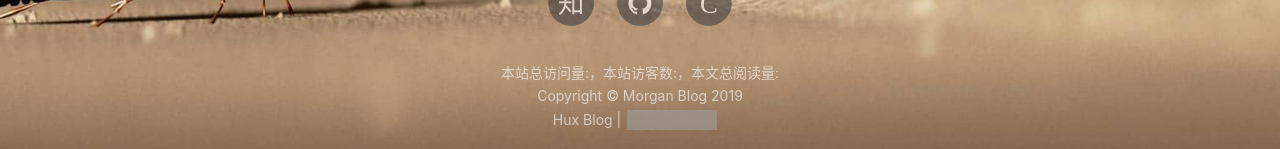
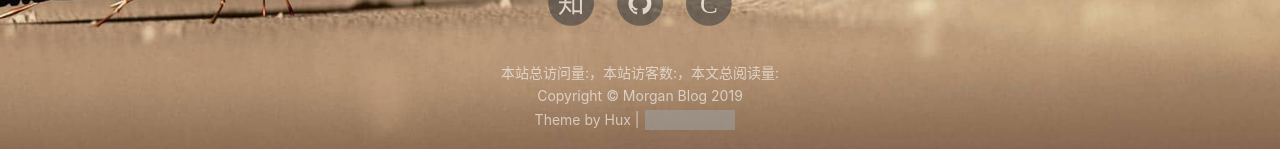
Before and after one commit to goelo/goelo.github.io, a Jekyll site: the page built from offline.html, in a window 1280 px wide. Shown: the part 748-897 px from the top of the page. Built offline with Jekyll 4.4.1, drawn with Linux system fonts in a browser that asks for light colours; nearby versions of some CDN libraries; comment, search, counter and statistics services are not loaded; grey boxes are pictures that could not be loaded.

```diff
--- a/_includes/footer.html
+++ b/_includes/footer.html
@@ -11,7 +11,7 @@
                     <br>
                     Copyright &copy; {{ site.title }} {{ site.time | date: '%Y' }}
                     <br>
-                    <Powered by <a href="http://huangxuan.me">Hux Blog</a> |
+                    Theme by <a href="https://github.com/Huxpro/huxpro.github.io">Hux</a> |
                     <iframe
                         style="margin-left: 2px; margin-bottom:-5px;"
                         frameborder="0" scrolling="0" width="100px" height="20px"
```
Also changed, not shown: img/favicon.ico.
